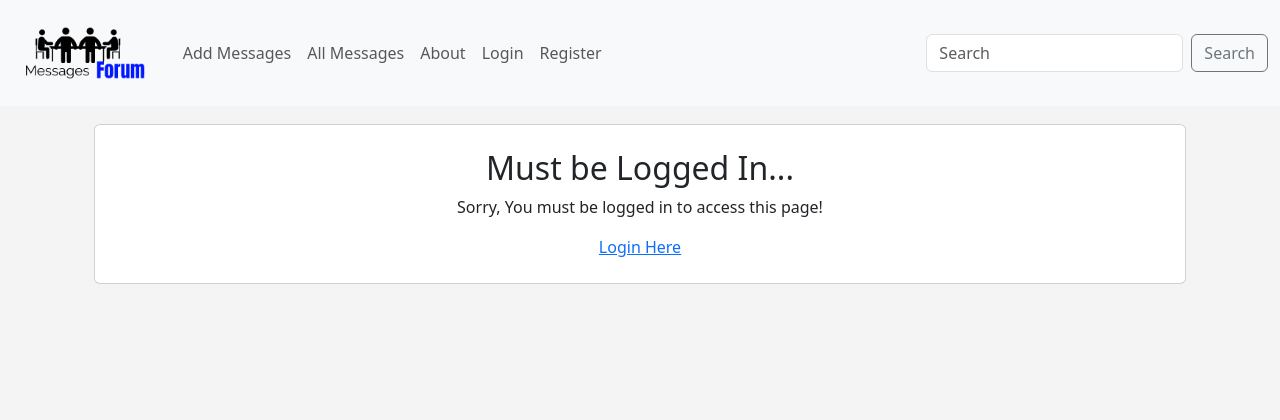
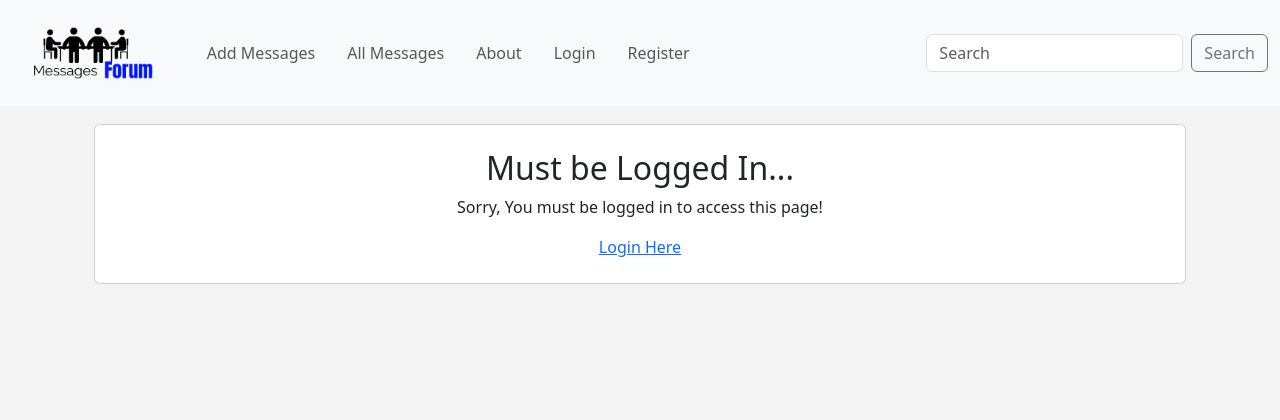
Before and after one commit to Amanuel2000/Message-Forum-Site, a Flask app: page /add-post in a window 1280 px wide. Shown: the top 420 px of the page. Run offline with Flask 3, Linux system fonts and the light colour scheme; some libraries are stand-ins or nearby versions.

Commit message:
update navbar

```diff
--- a/templates/login.html
+++ b/templates/login.html
@@ -26,7 +26,7 @@ get_flashed_messages() %}
         form.password(class="form-control") }}
         <br />
 
-        {{form.submit (class = "btn btn-secondary")}} Don't have an account ?
+        {{form.submit (class = "btn btn-secondary")}} Don't have an account?
         <a href="{{url_for('register')}}">Register</a>
       </form>
     </div>
--- a/templates/navbar.html
+++ b/templates/navbar.html
@@ -1,7 +1,7 @@
 <nav class="navbar navbar-expand-lg bg-body-tertiary fixed-top">
   <div class="container-fluid">
     <a class="navbar-brand" href="{{url_for('index')}}"
-      ><img class="img-logo" src="{{ url_for('static', filename='images/mf_logo.png')}}" alt=""></a
+      ><img class="img-logo px-2" src="{{ url_for('static', filename='images/mf_logo.png')}}" alt=""></a
     >
     <button
       class="navbar-toggler"
@@ -16,37 +16,37 @@
     </button>
     <div class="collapse navbar-collapse" id="navbarSupportedContent">
       <ul class="navbar-nav me-auto mb-2 mb-lg-0">
-        <li class="nav-item">
+        <li class="nav-item px-2">
           <a class="nav-link" href="{{url_for('add_post')}}">Add Messages</a>
         </li>
-        <li class="nav-item">
+        <li class="nav-item px-2">
           <a class="nav-link" href="{{url_for('posts')}}">All Messages</a>
         </li>
-        <li class="nav-item">
+        <li class="nav-item px-2">
           <a class="nav-link" href="{{url_for('about')}}">About</a>
         </li>
         {% if current_user.is_authenticated %}
-        <li class="nav-item">
+        <li class="nav-item px-2">
           <a class="nav-link" href="{{ url_for('dashboard')}}">Dashboard</a>
         </li>
         {% if current_user.id == 17%}
-        <li class="nav-item">
+        <li class="nav-item px-2">
           <a class="nav-link" href="{{ url_for('admin')}}">Administrator</a>
         </li>
-        <li class="nav-item">
+        <li class="nav-item px-2">
           <a class="nav-link" href="{{ url_for('add_user')}}">Add User</a>
         </li>
 
         {% endif %}
-        <li class="nav-item">
+        <li class="nav-item px-2">
           <a class="nav-link" href="{{url_for('logout')}}">Logout</a>
         </li>
         {% else%}
-        <li class="nav-item">
+        <li class="nav-item px-2">
           <a class="nav-link" href="{{ url_for('login')}}">Login</a>
         </li>
 
-        <li class="nav-item">
+        <li class="nav-item px-2">
           <a class="nav-link" href="{{ url_for('register')}}">Register</a>
         </li>
         {% endif%}
```
